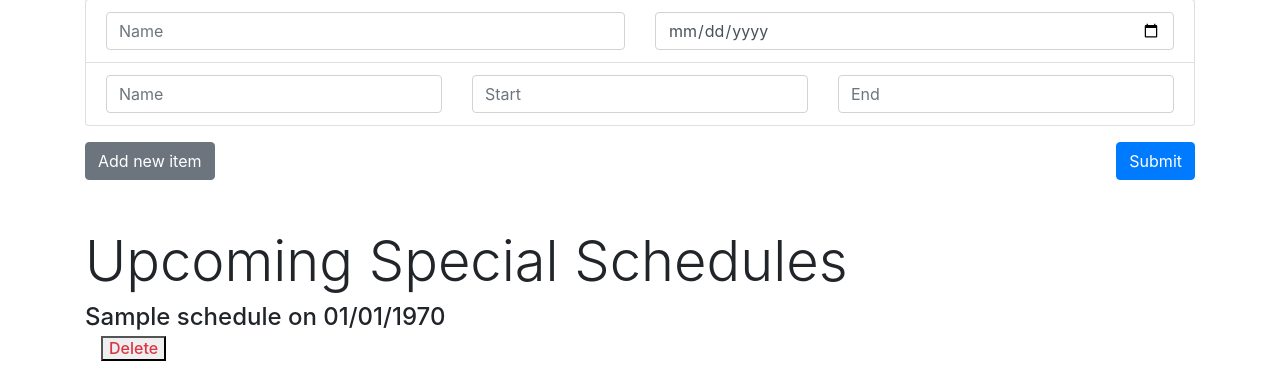
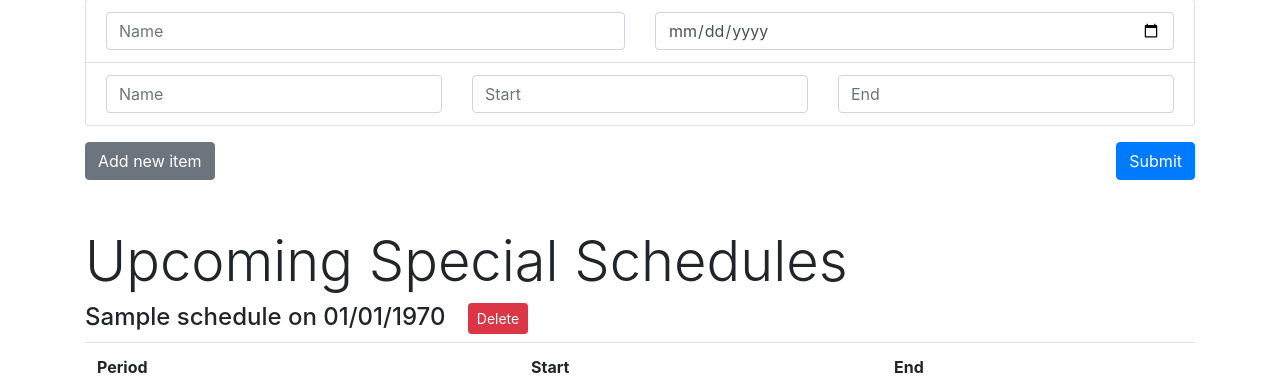
Before and after one commit to waytab/manage, a PHP site: page /modules/schedule in a window 1280 px wide. Shown: the part 156-533 px from the top of the page. Run offline with PHP 8.4, Linux system fonts and the light colour scheme; the visitor is signed in with stand-in values (Sample User, id 1); tables that the repository leaves empty or names only in its code hold one stand-in row (values such as "Sample post"); a stand-in replaces the project's code that opens the database connection; lists and menus that the app fills with data are empty.

Commit message:
make delete button look nicer

```diff
--- a/modules/schedule/index.php
+++ b/modules/schedule/index.php
@@ -84,7 +84,7 @@ if(!empty($_SERVER['HTTP_X_REQUESTED_WITH']) && strtolower($_SERVER['HTTP_X_REQU
           foreach($get_schedule as $schedule) {
             ?>
               <h4><?= $schedule['name'] ?> on <?= date('m/d/Y', $schedule['date']) ?>
-                <form method="post"><button class="text-danger ml-3 h6" name="deleteSchedule">Delete</button><input type="hidden" value="<?= $schedule['id'] ?>" name="id"></form>
+                <form method="post" class="d-inline-block"><button class="ml-3 btn btn-sm btn-danger" name="deleteSchedule">Delete</button><input type="hidden" value="<?= $schedule['id'] ?>" name="id"></form>
               </h4>
               <table class="table">
                 <thead>
```
